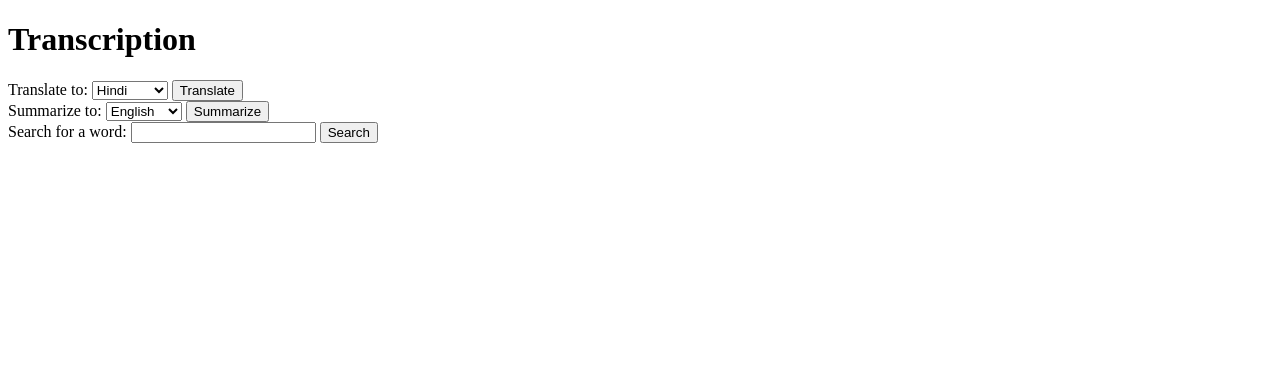
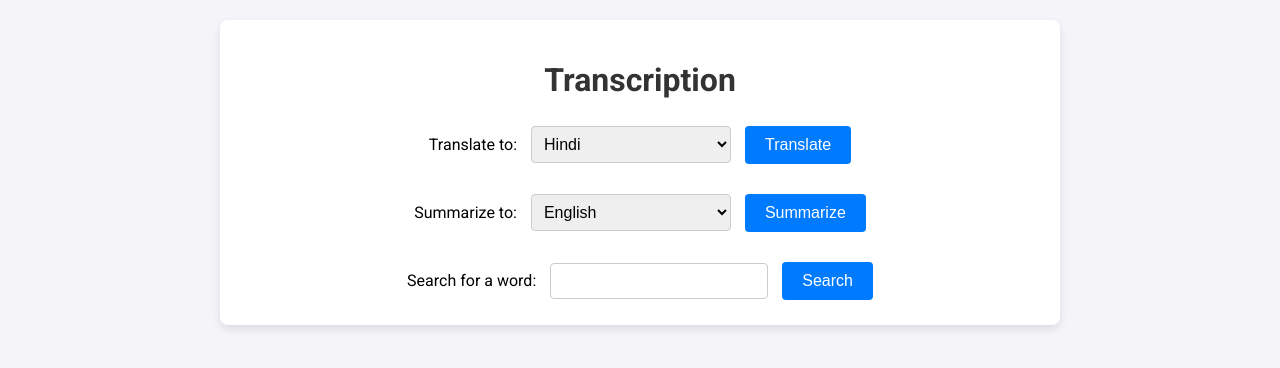
Before and after one commit to Srujan-rai/Edu-Rudra, a Flask app: template templates/transcription.html in a window 1280 px wide. Shown: the top 368 px of the page. Run offline with Flask 3, Linux system fonts and the light colour scheme; the template is opened without the code that fills it, so the values that code supplies are empty.

Commit message:
code push

```diff
--- a/templates/transcription.html
+++ b/templates/transcription.html
@@ -4,13 +4,106 @@
     <meta charset="UTF-8">
     <meta name="viewport" content="width=device-width, initial-scale=1.0">
     <title>Transcription</title>
+    <link href="https://fonts.googleapis.com/css2?family=Roboto:wght@400;700&display=swap" rel="stylesheet">
     <style>
+        body {
+            font-family: 'Roboto', sans-serif;
+            background-color: #f4f4f9;
+            margin: 0;
+            padding: 20px;
+        }
+
+        h1, h2 {
+            color: #333;
+            text-align: center;
+        }
+
+        p {
+            font-size: 18px;
+            line-height: 1.6;
+            color: #555;
+            text-align: justify;
+        }
+
+        .container {
+            max-width: 800px;
+            margin: 0 auto;
+            padding: 20px;
+            background: #fff;
+            border-radius: 8px;
+            box-shadow: 0 4px 8px rgba(0, 0, 0, 0.1);
+        }
+
+        form {
+            margin-top: 20px;
+            text-align: center;
+        }
+
+        label, select, input[type="text"], button {
+            font-size: 16px;
+            margin: 5px;
+        }
+
+        select, input[type="text"] {
+            padding: 8px;
+            border: 1px solid #ccc;
+            border-radius: 4px;
+            width: 200px;
+        }
+
+        button {
+            padding: 10px 20px;
+            background-color: #007BFF;
+            color: #fff;
+            border: none;
+            border-radius: 4px;
+            cursor: pointer;
+            transition: background-color 0.3s ease;
+        }
+
+        button:hover {
+            background-color: #0056b3;
+        }
+
         .timestamps {
             margin-top: 20px;
+            text-align: center;
+        }
+
+        .timestamps ul {
+            list-style-type: none;
+            padding: 0;
+        }
+
+        .timestamps li {
+            background: #007BFF;
+            color: #fff;
+            padding: 10px;
+            margin: 5px 0;
+            border-radius: 4px;
+            transition: transform 0.3s ease;
+        }
+
+        .timestamps li:hover {
+            transform: scale(1.05);
+        }
+
+        .fade-in {
+            animation: fadeIn 1s ease-in-out;
+        }
+
+        @keyframes fadeIn {
+            from {
+                opacity: 0;
+            }
+            to {
+                opacity: 1;
+            }
         }
     </style>
 </head>
 <body>
+    <div class="container fade-in">
         <h1>Transcription</h1>
         <p>{{ transcription }}</p>
 
@@ -46,7 +139,6 @@
             <button type="submit">Search</button>
         </form>
 
-    <!-- Display timestamps -->
         {% if timestamps %}
         <div class="timestamps">
             <h2>Timestamps for "{{ search_word }}"</h2>
@@ -62,5 +154,6 @@
         <h2>Summary ({{ summary_language }})</h2>
         <p>{{ summary }}</p>
         {% endif %}
+    </div>
 </body>
 </html>
```
Also changed, not shown: requirements.txt (added, +11 -0 lines). Lines whose indentation alone changed are shown as unchanged.
